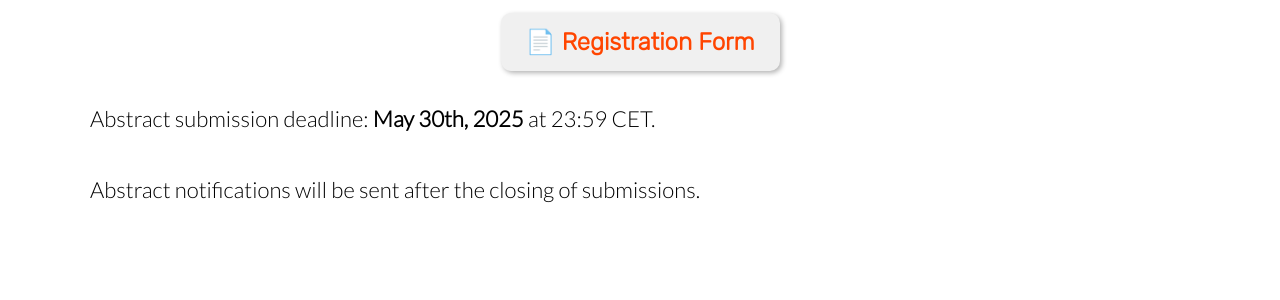
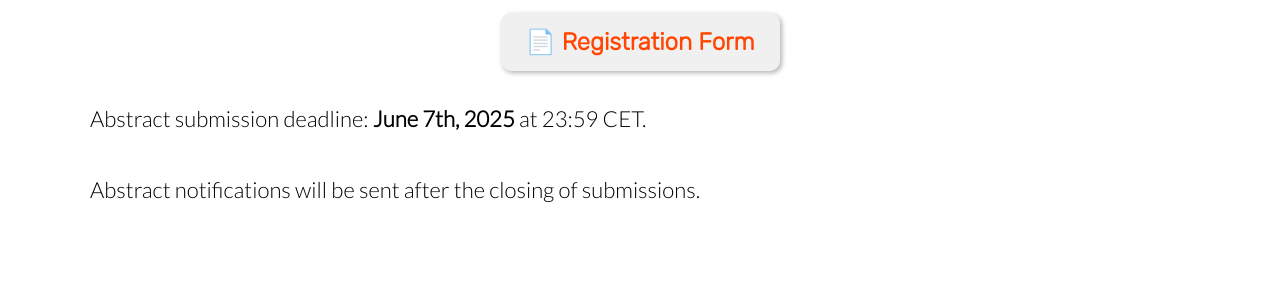
Before and after one commit to INCNgit/incn, a Jekyll site: the page built from registration.html, in a window 1280 px wide and 900 px high, scrolled down 535 px. Shown: the part 155-455 px from the top of the window. Built offline with Jekyll 4.4.1, drawn with Linux system fonts in a browser that asks for light colours; nearby versions of some CDN libraries.

Commit message:
corrects deadline date for registration

```diff
--- a/registration.html
+++ b/registration.html
@@ -126,7 +126,7 @@ image: /images/background/backpd.png
 					<!-- Due to the limited capacity of the venue, registration priority will be given to participants contributing
 					oral or poster presentations.<br><br> -->
 
-					Abstract submission deadline: <b>May 30th, 2025</b> at 23:59 CET.
+					Abstract submission deadline: <b>June 7th, 2025</b> at 23:59 CET.
 					<br><br>
 					Abstract notifications will be sent after the closing of submissions. <!-- by <b>May 18, 2025</b>. -->
 				</p>
```
